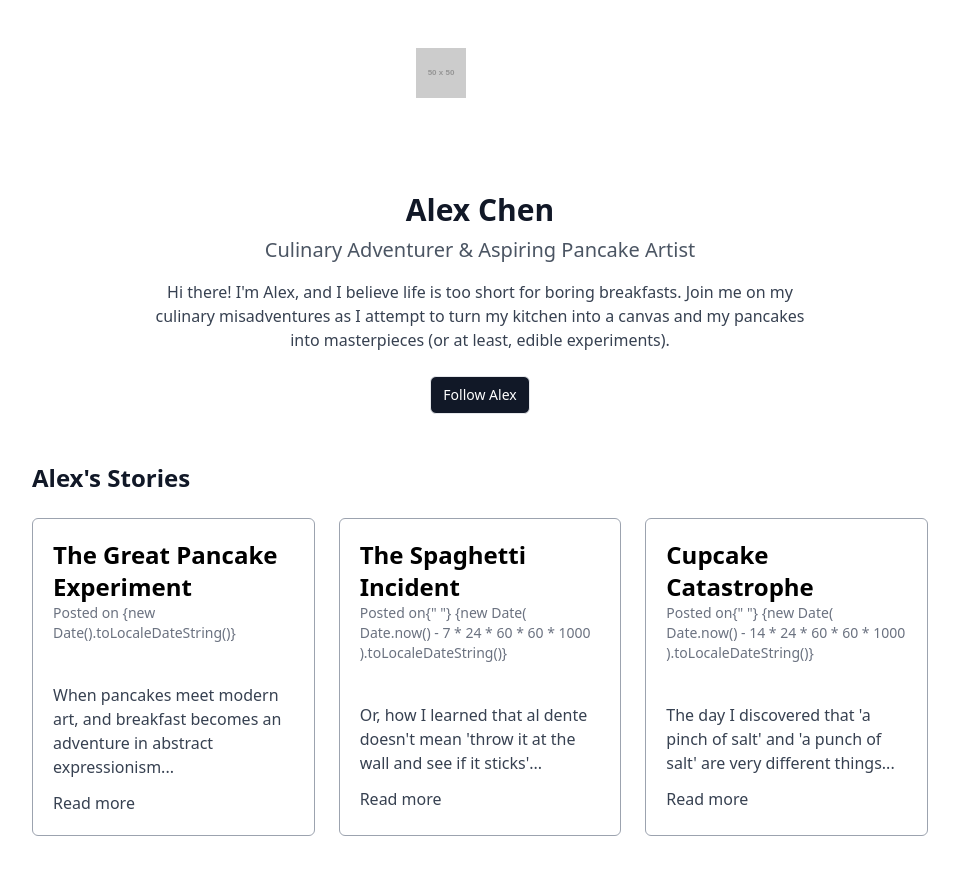
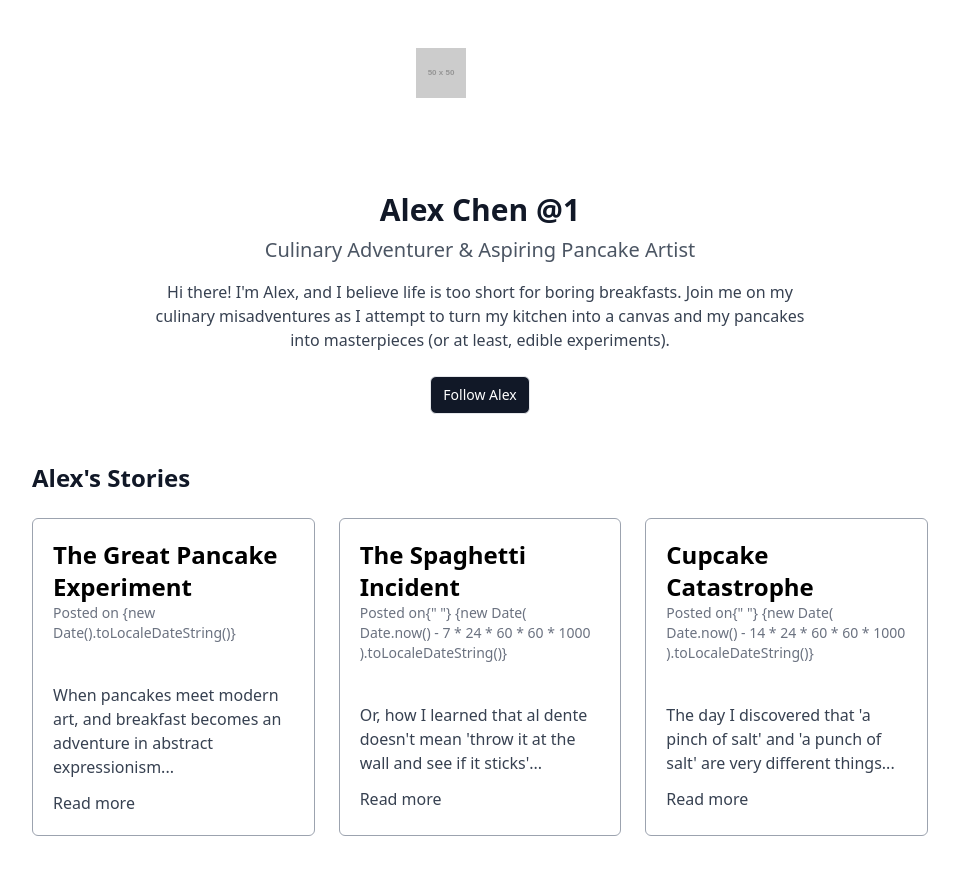
Before and after one commit to simon8800/dayinthelife, a React (Vite) app: page /author/1 in a window 1280 px wide. Shown: the top 874 px of the page, without its empty margins (160-1119 px from the left). Built offline with nearby package versions, Linux system fonts and the light colour scheme.

Commit message:
Get username from param

```diff
--- a/src/components/pages/AuthorPage.jsx
+++ b/src/components/pages/AuthorPage.jsx
@@ -1,8 +1,10 @@
 import Button from "../inputs/Button";
 import { Card, CardContent, CardHeader } from "../surfaces/Card";
-import { BookOpen } from "lucide-react";
+import { useParams } from "react-router-dom";
 
 export default function AuthorPage() {
+  const { username } = useParams()
+
   return (
     <main className="flex-1 py-12 px-4 md:px-6">
       <div className="max-w-4xl mx-auto">
@@ -10,7 +12,7 @@
           <div className="h-32 w-32 mb-4">
             <img src="https://placehold.co/50" alt="Alex Chen" />
           </div>
-          <h1 className="text-3xl font-bold text-gray-900 mb-2">Alex Chen</h1>
+          <h1 className="text-3xl font-bold text-gray-900 mb-2">Alex Chen @{username}</h1>
           <p className="text-xl text-gray-600 mb-4">
             Culinary Adventurer & Aspiring Pancake Artist
           </p>
```
